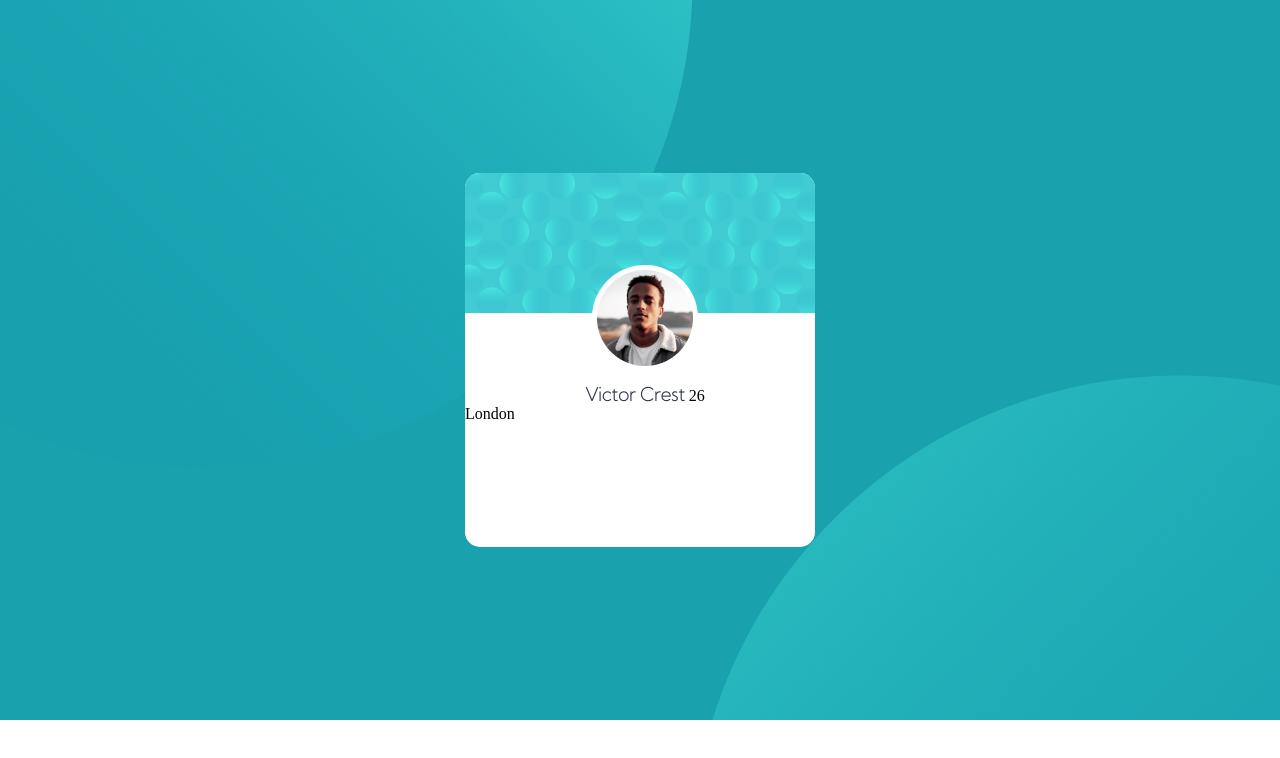
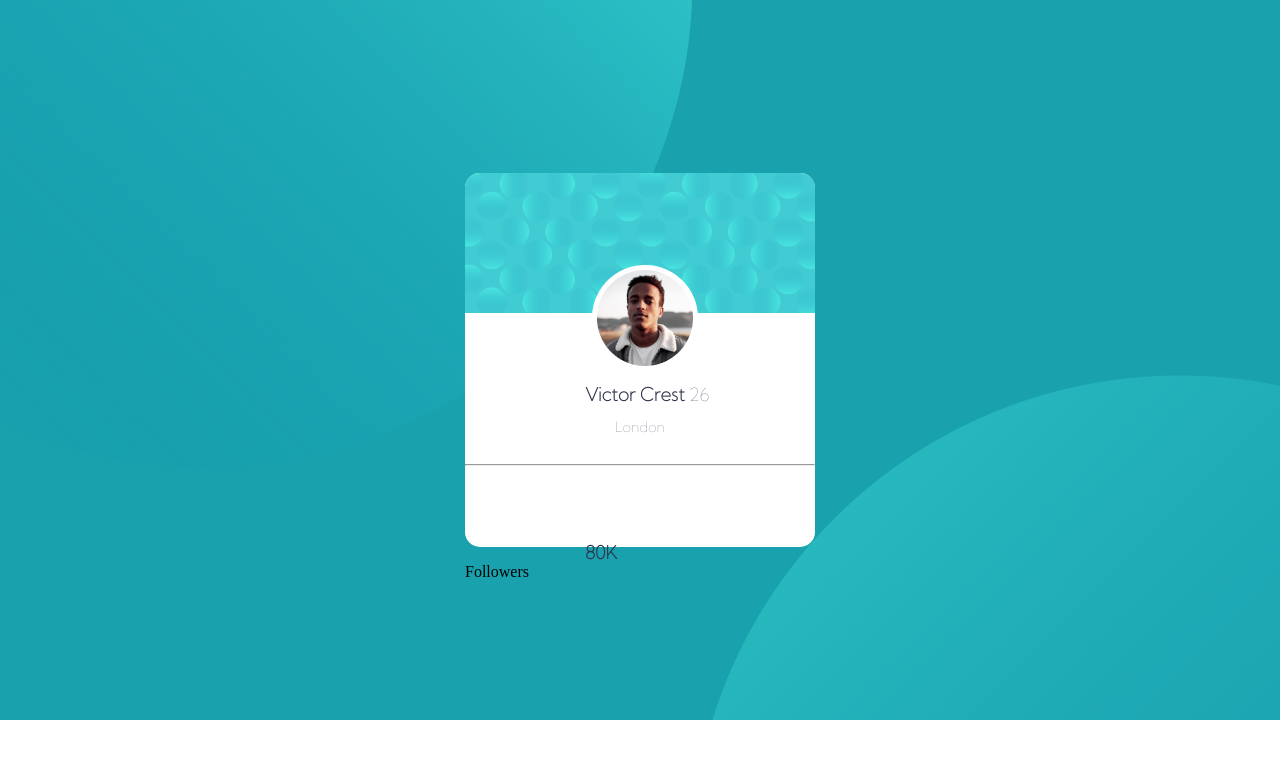
Before and after one commit to gogolashvili/the-simolest-1pts-Profile-card-component-, a plain HTML site: page index.html in a window 1280 px wide. Shown: the top 758 px of the page. Drawn offline with Linux system fonts and the light colour scheme.

Commit message:
create container

```diff
--- a/index.html
+++ b/index.html
@@ -22,6 +22,11 @@
         <h1>Victor Crest</h1>
         <h2>26</h2>
         <h3>London</h3>
+        <hr />
+        <div class="div1">
+          <h1>80K</h1>
+          <h4>Followers</h4>
+        </div>
       </div>
     </div>
   </body>
--- a/style.css
+++ b/style.css
@@ -37,9 +37,28 @@ h1 {
   font-weight: 700;
   font-size: 18px;
   line-height: 22px;
-
   color: #2e3349;
 }
 h2 {
   display: inline-block;
+  font-family: "Kumbh Sans";
+  font-style: normal;
+  font-weight: 400;
+  font-size: 18px;
+  line-height: 22px;
+  text-align: center;
+  color: #6b7082;
 }
+h3 {
+  margin-top: 13px;
+  font-family: "Kumbh Sans";
+  font-style: normal;
+  font-weight: 400;
+  font-size: 14px;
+  line-height: 17px;
+  text-align: center;
+  color: #6b7082;
+}
+hr {
+  margin-top: 28px;
+}
```
